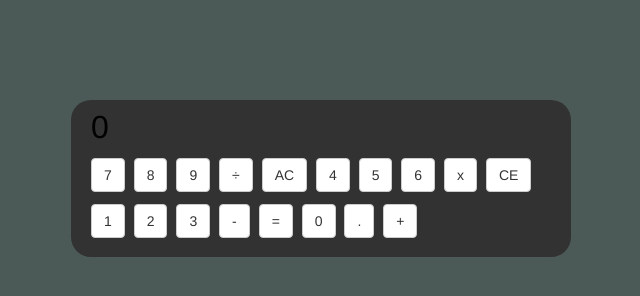
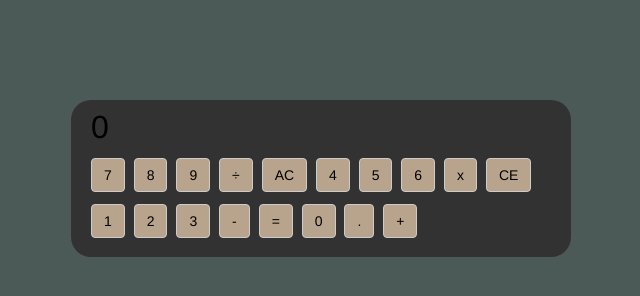
Before and after one commit to Auna-Carpanzano/Calculator, a plain HTML site: page index.html in a window 1280 px wide. Shown: the whole page, without its empty margins (319-959 px from the left). Drawn offline with nearby package versions, Linux system fonts and the light colour scheme.

Commit message:
Set background-color and color of buttons

```diff
--- a/styles.css
+++ b/styles.css
@@ -11,3 +11,8 @@ body {
   padding: 5px 15px 15px 20px;
   border-radius: 20px;
 }
+
+.btn {
+  background-color: #B8A48C;
+  color: black;
+}
```
